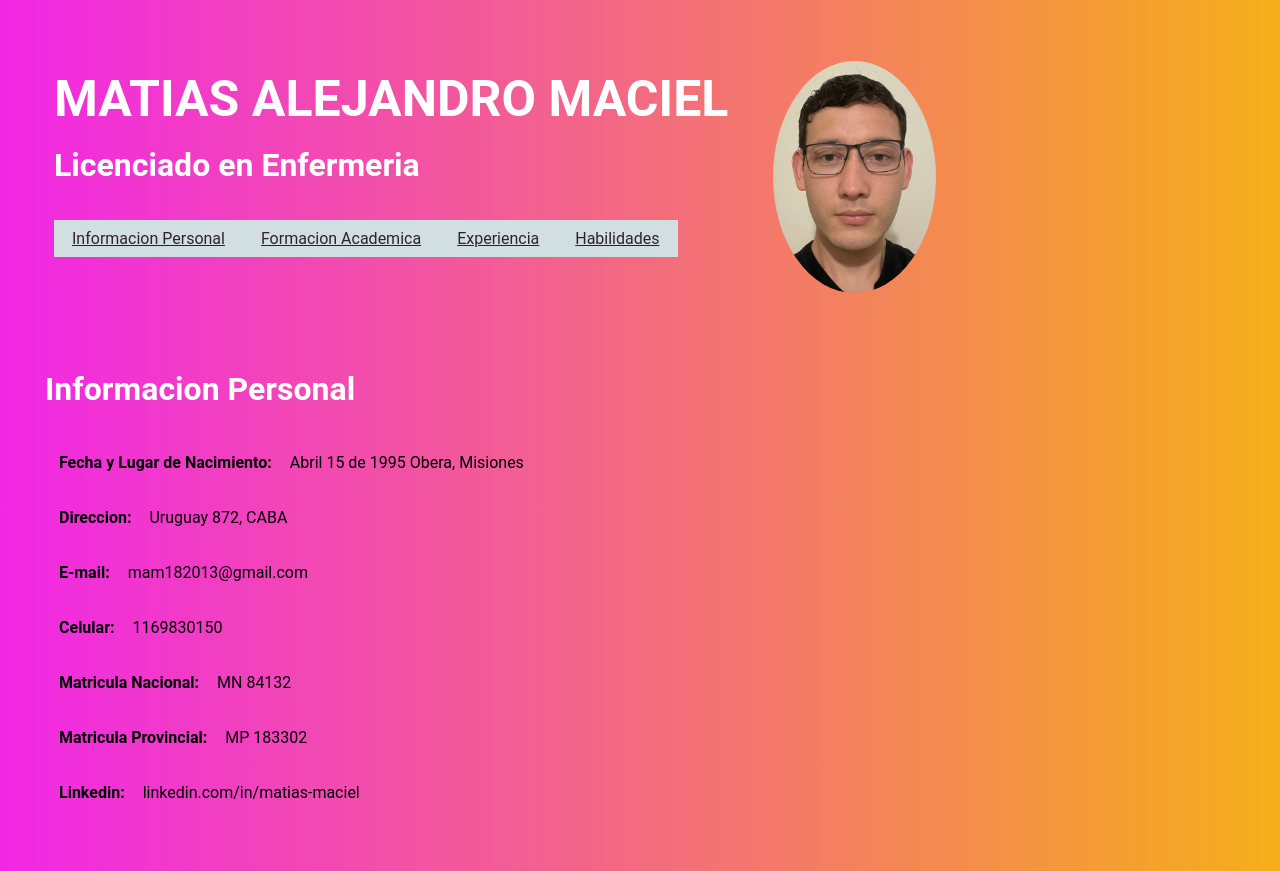
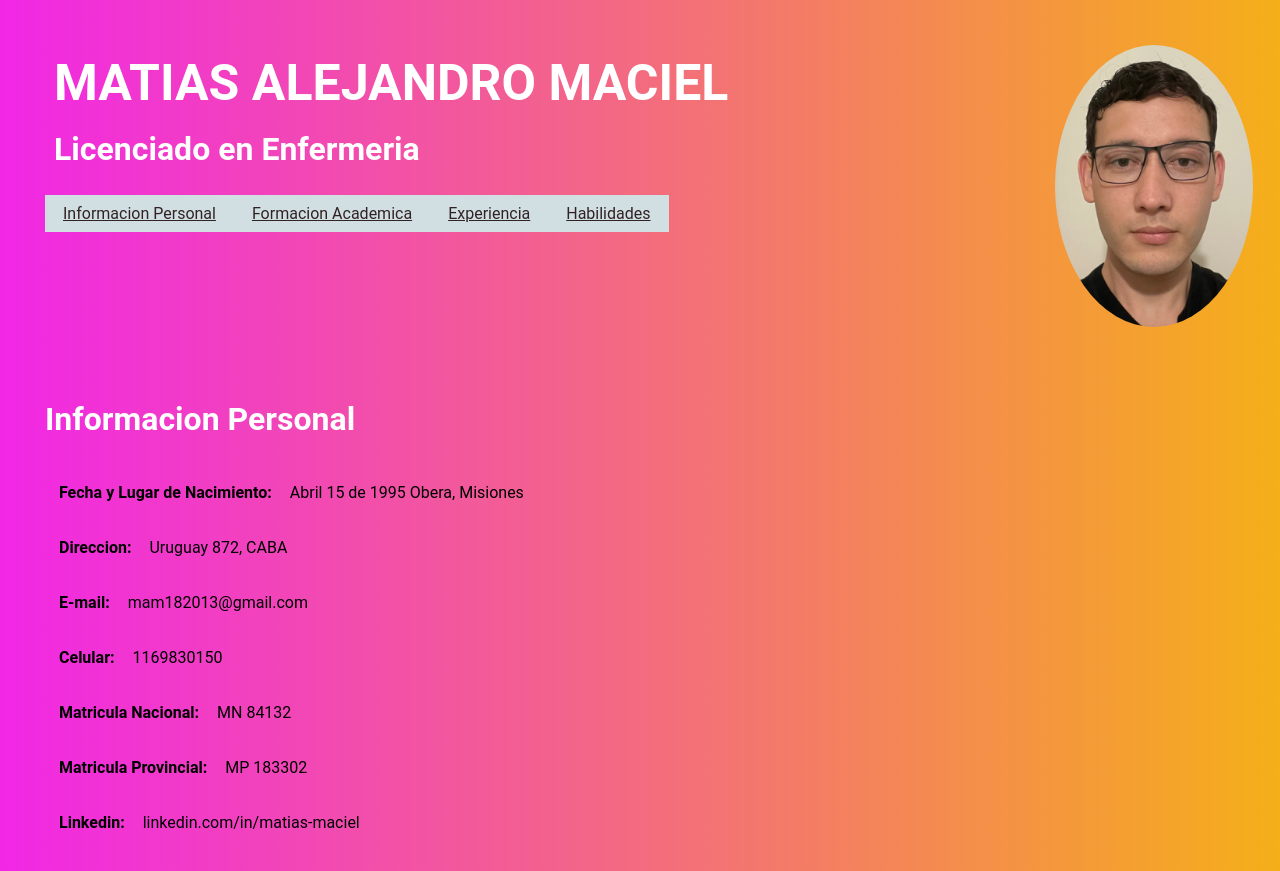
Before and after one commit to matiasmaciel2023/Miprimerproyecto, a plain HTML site: page index.html in a window 1280 px wide. Shown: the top 871 px of the page. Drawn offline with Linux system fonts and the light colour scheme; a web font is replaced by a local one.

Commit message:
version4

```diff
--- a/estilo.css
+++ b/estilo.css
@@ -9,19 +9,15 @@
 body{
     font-family: 'Roboto', sans-serif;
     background-image: linear-gradient(to right, #f127e6, #f5af19);
-    background-size: auto;
+    background-size: cover;
     width: 100%;
-    resize: vertical;
     flex-wrap: wrap;
-    position: relative;
+    position: absolute;
 }
 
 header{
-    width: max-content;
     display: flex;
-    position: inherit;
-    padding-top: 2%;
-    resize: both;
+    justify-content: space-between;
 
 }
 
@@ -30,16 +26,17 @@ header{
 }
 
 .circulo > .imagen{
-
-    height: 250px;
+    justify-self: stretch;
+    display: flex;
+    height: 300px;
     width: auto;
     color: #f5af19;
 
 }
 
+
 .imagen{
-    width: 100%;
-    height: auto;
+
     border-radius: 100%;
  }
 
@@ -53,7 +50,6 @@ h1{
 }
 div{
     display: block;
-    max-width: auto;
 
 }
 a {
@@ -114,8 +110,8 @@ footer {
 
 nav{
     display: flex;
-
-    max-width: auto;
+    height: 20px;
+    width: 100%;
 }
 
 .barra{
--- a/index.html
+++ b/index.html
@@ -16,7 +16,6 @@
                 <h1>MATIAS ALEJANDRO MACIEL</h1>
                 <h2>Licenciado en Enfermeria</h2>
             </div>
-            <div class="barra">
             <nav>
                 <div class="boton">
                     <a href="index.html">Informacion Personal</a>
@@ -31,8 +30,13 @@
                     <a href="habilidades.html">Habilidades</a>
                 </div>
             </nav>
+            <div>
+                <p>
+
+                </p>
             </div>
         </div>
+
         <div class="circulo">
             <img src="css/img/matias.png" alt="imagen" class="imagen" class="circular">
         </div>
```
Also changed, not shown: experiencia.html (+1 -2 lines), formacion.html (+1 -2 lines), habilidades.html (+1 -2 lines). Lines whose indentation alone changed are shown as unchanged.
